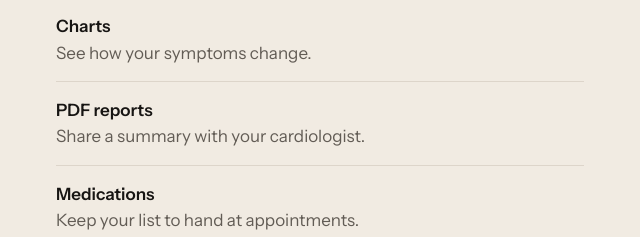
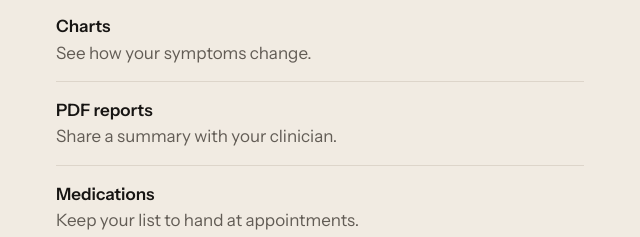
Before and after one commit to Cardiology-in-Motion/cardiology-in-motion.github.io, a plain HTML site: page index.html in a window 1280 px wide. Shown: the part 1020-1257 px from the top of the page, 616-1256 px from the left. Drawn offline with Linux system fonts and the light colour scheme.

Commit message:
Say clinician instead of cardiologist for sharing reports
Co-Authored-By: Claude Opus 5.5 <noreply@anthropic.com>

```diff
--- a/index.html
+++ b/index.html
@@ -77,7 +77,7 @@
           <li><strong>CCS angina grading</strong> Record your grade over time.</li>
           <li><strong>Dundee step test</strong> A guided test built into the app.</li>
           <li><strong>Charts</strong> See how your symptoms change.</li>
-          <li><strong>PDF reports</strong> Share a summary with your cardiologist.</li>
+          <li><strong>PDF reports</strong> Share a summary with your clinician.</li>
           <li><strong>Medications</strong> Keep your list to hand at appointments.</li>
         </ul>
       </div>
```
